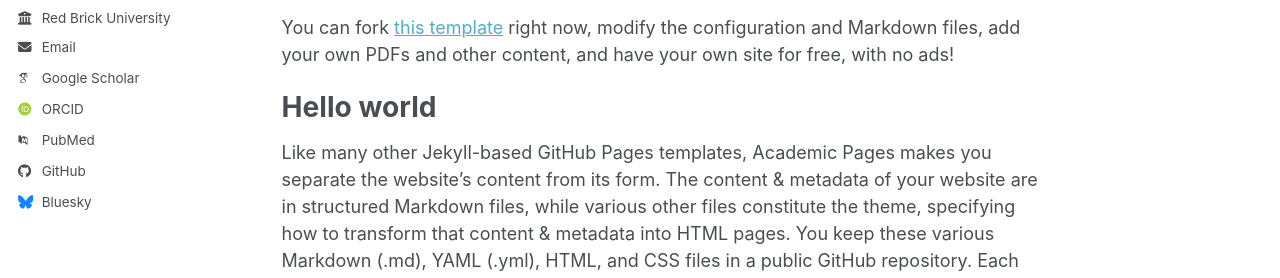
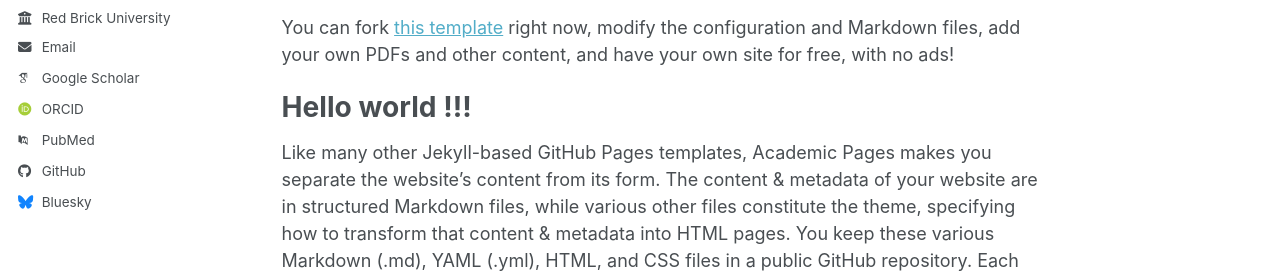
Before and after one commit to StoneChou2007/StoneChou2007, a Jekyll site: the page built from _pages/about.md, in a window 1280 px wide and 900 px high. Shown: the part 395-673 px from the top of the window. Built offline with Jekyll 4.4.1, drawn with Linux system fonts in a browser that asks for light colours; some web fonts are replaced; a script bundle is joined from its source files by our own code; library files that are not in the unit come from our copies.

```diff
--- a/_pages/about.md
+++ b/_pages/about.md
@@ -11,7 +11,7 @@ This is the front page of a website that is powered by the [Academic Pages templ
 
  You can fork [this template](https://github.com/academicpages/academicpages.github.io) right now, modify the configuration and Markdown files, add your own PDFs and other content, and have your own site for free, with no ads!
 
-Hello world
+Hello world !!!
 ======
 Like many other Jekyll-based GitHub Pages templates, Academic Pages makes you separate the website's content from its form. The content & metadata of your website are in structured Markdown files, while various other files constitute the theme, specifying how to transform that content & metadata into HTML pages. You keep these various Markdown (.md), YAML (.yml), HTML, and CSS files in a public GitHub repository. Each time you commit and push an update to the repository, the [GitHub pages](https://pages.github.com/) service creates static HTML pages based on these files, which are hosted on GitHub's servers free of charge.
 
```
